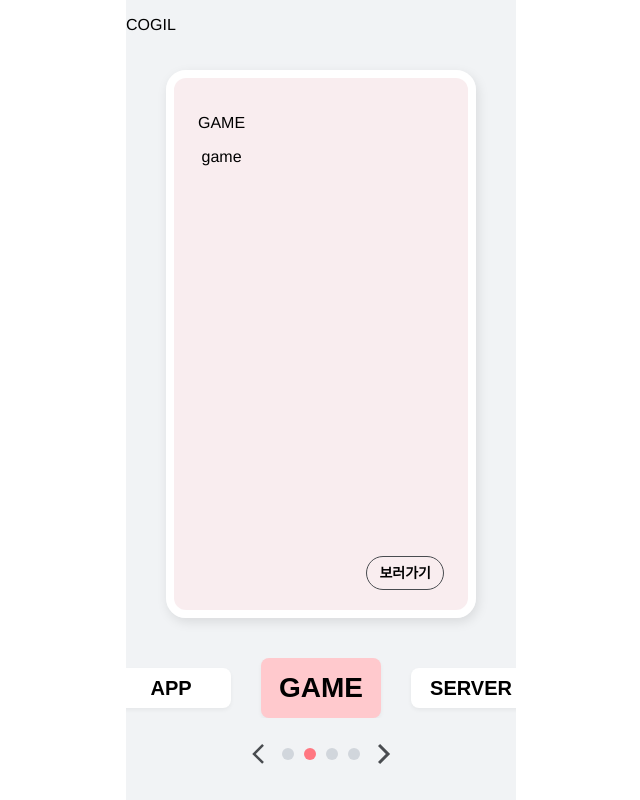
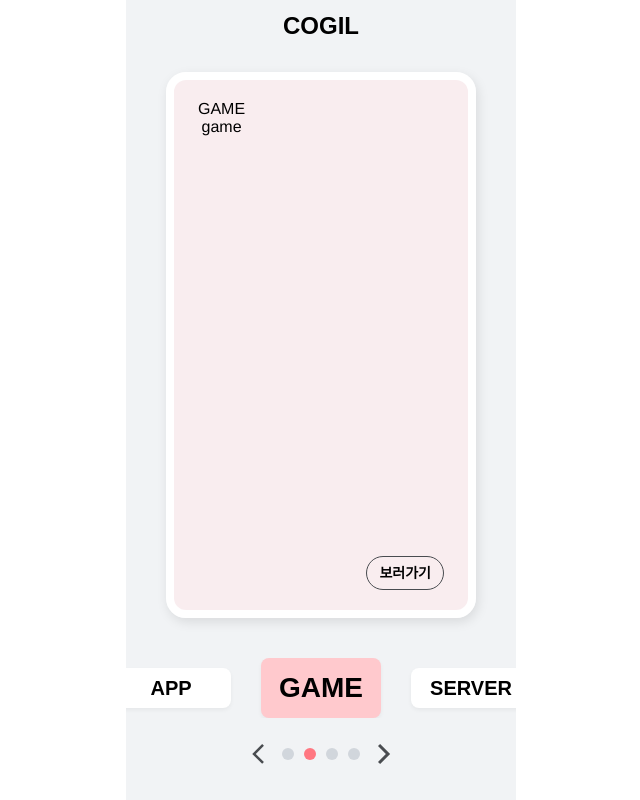
Before and after one commit to jiwon79/cogil, a Vue app: page / in a window 1280 px wide. Shown: the whole page, without its empty margins (319-959 px from the left). Built offline with nearby package versions, Linux system fonts and the light colour scheme.

Commit message:
:lipstick: Logo Header 스타일 추가

```diff
--- a/src/App.vue
+++ b/src/App.vue
@@ -26,4 +26,14 @@ body {
     max-width: 390px;
     height: 100%;
 }
+
+button {
+    background: none;
+    border: none;
+    cursor: pointer;
+}
+
+p, span, h1, h2, h3, h4, h5, h6 {
+    margin: 0;
+}
 </style>
--- a/src/components/MainHeader.vue
+++ b/src/components/MainHeader.vue
@@ -1,11 +1,11 @@
 <template>
-    <header v-if="!isLogo">
+    <header v-if="!isLogo" class="header">
         <button @click="back">
             <img src="/icons/ic_arrow_prev.svg" alt="back button">
         </button>
         <p>{{ title }}</p>
     </header>
-    <header v-if="isLogo">
+    <header v-if="isLogo" class="header header-logo">
         <p>COGIL</p>
     </header>
 </template>
@@ -33,8 +33,21 @@ export default defineComponent({
 });
 </script>
 
-<style lang="scss">
-header {
+<style scoped lang="scss">
+@import "styleGuide.scss";
+
+.header {
+    display: flex;
+    height: 52px;
+}
+
+.header-logo {
+    @include Heading-24;
+    justify-content: center;
+    align-items: center;
+}
+
+.header {
     display: flex;
 }
 
```
Lines whose indentation alone changed are shown as unchanged.
